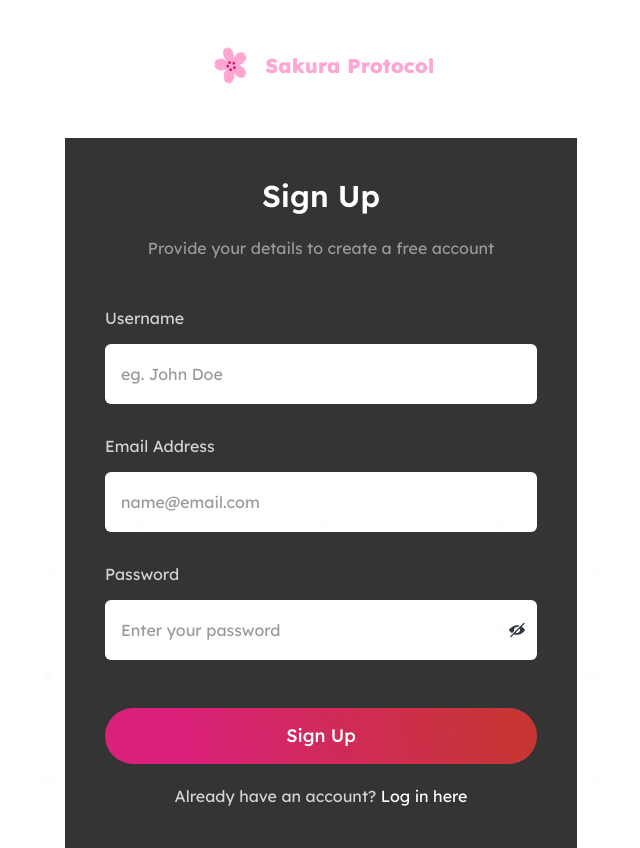
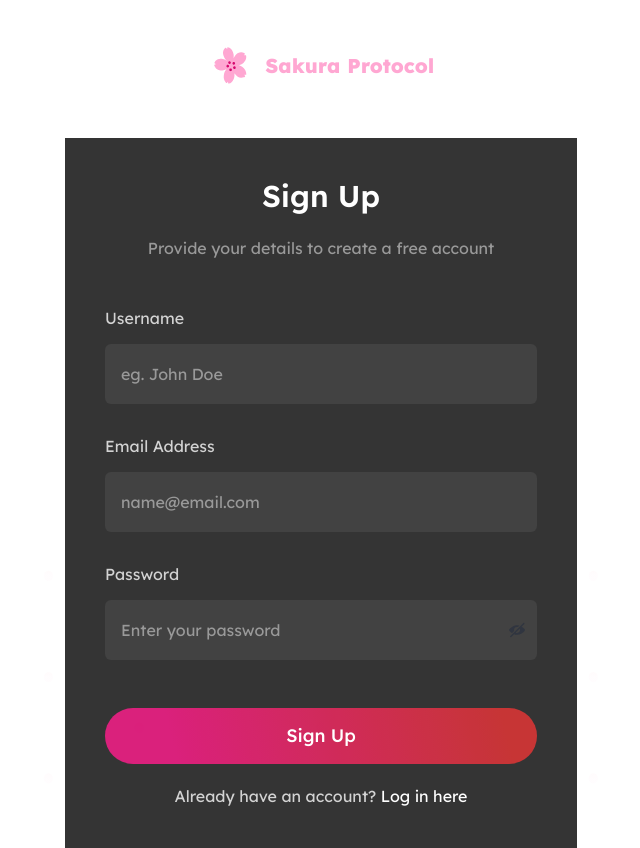
Before and after one commit to 0xPratik/frontend, a Next.js app: page /signup in a window 1280 px wide. Shown: the whole page, without its empty margins (319-959 px from the left). Built offline with nearby package versions, Linux system fonts and the light colour scheme.

Commit message:
input backgroundcolor fixed

```diff
--- a/pages/login.tsx
+++ b/pages/login.tsx
@@ -37,7 +37,7 @@ const Login = (props: Props) => {
         <Logo />
       </Box>
       <Box
-        height={["full",'auto']}
+        height={["full", "auto"]}
         opacity={"0.9"}
         w={["full", "sm", "md", "lg"]}
         bg={"#1F1F1F"}
@@ -69,6 +69,7 @@ const Login = (props: Props) => {
                 h="3.75rem"
                 placeholder="name@email.com"
                 variant={"darkinput"}
+                backgroundColor={"#2E2E2E"}
                 _placeholder={{ color: "#8F8F8F" }}
                 type="email"
               />
@@ -79,6 +80,7 @@ const Login = (props: Props) => {
               <InputGroup>
                 <Input
                   h="3.75rem"
+                  backgroundColor={"#2E2E2E"}
                   placeholder="Enter your password"
                   variant={"darkinput"}
                   _placeholder={{ color: "#8F8F8F" }}
--- a/pages/signup.tsx
+++ b/pages/signup.tsx
@@ -66,6 +66,7 @@ const SignUp = (props: Props) => {
             <FormControl>
               <FormLabel variant={"darklabel"}>Username</FormLabel>
               <Input
+                backgroundColor={"#2E2E2E"}
                 h="3.75rem"
                 placeholder="eg. John Doe"
                 variant={"darkinput"}
@@ -76,6 +77,7 @@ const SignUp = (props: Props) => {
             <FormControl>
               <FormLabel variant={"darklabel"}>Email Address</FormLabel>
               <Input
+                backgroundColor={"#2E2E2E"}
                 h="3.75rem"
                 placeholder="name@email.com"
                 variant={"darkinput"}
@@ -88,6 +90,7 @@ const SignUp = (props: Props) => {
               <FormLabel variant={"darklabel"}>Password</FormLabel>
               <InputGroup>
                 <Input
+                  backgroundColor={"#2E2E2E"}
                   h="3.75rem"
                   placeholder="Enter your password"
                   variant={"darkinput"}
--- a/theme/index.tsx
+++ b/theme/index.tsx
@@ -39,16 +39,14 @@ const theme = extendTheme({
     FormLabel: {
       variants: {
         darklabel: () => {
-
           return {
             color: "#CFCFCF",
             fontWeight: "400",
             lineHeight: "20px",
             marginBottom: "16px",
-
           };
-        }
-      }
+        },
+      },
     },
 
     Input: {
@@ -59,8 +57,11 @@ const theme = extendTheme({
         }),
         darkinput: () => ({
           color: "red.500",
-          bg: "transparent",
-          h:"6rem",
+          h: "6rem",
+          bg: "#2E2E2E",
+          // _placeholder: {
+          //   backgroundColor: "#2E2E2E",
+          // },
         }),
       },
     },
```
